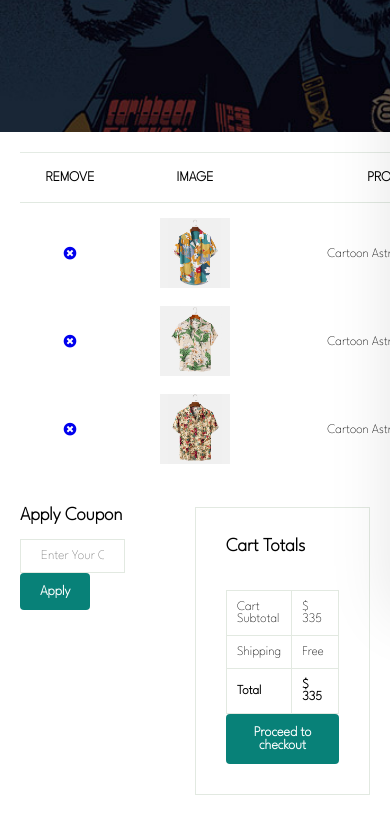
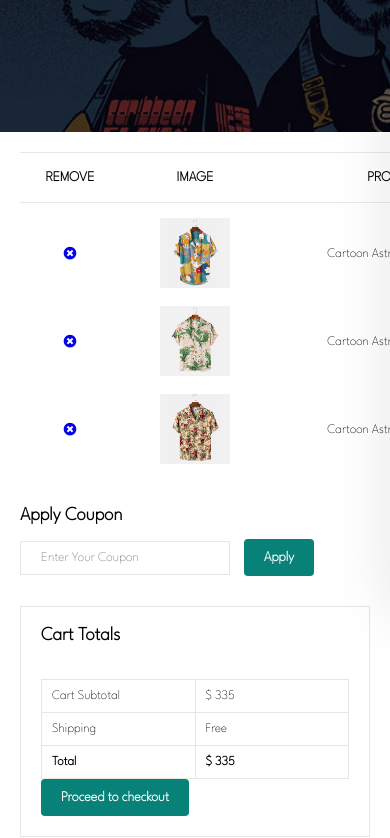
Before and after one commit to OrlandoCodes10/Clothing_Store, a plain HTML site: page cart.html in a window 390 px wide. Shown: the part 270-1108 px from the top of the page. Drawn offline with Linux system fonts and the light colour scheme.

Commit message:
Completed the whole website

```diff
--- a/styles.css
+++ b/styles.css
@@ -1222,4 +1222,20 @@ footer .copyright {
         margin-bottom: 30px;
     }
 
+    /* Cart Page */
+
+    #cart-add {
+        flex-direction: column;
+    }
+
+    #coupon {
+        width: 100%;
+        margin-bottom: 30px;
+    }
+
+    #subtotal {
+        width: 100%;
+        padding: 20px;
+    }
+
 }
```
